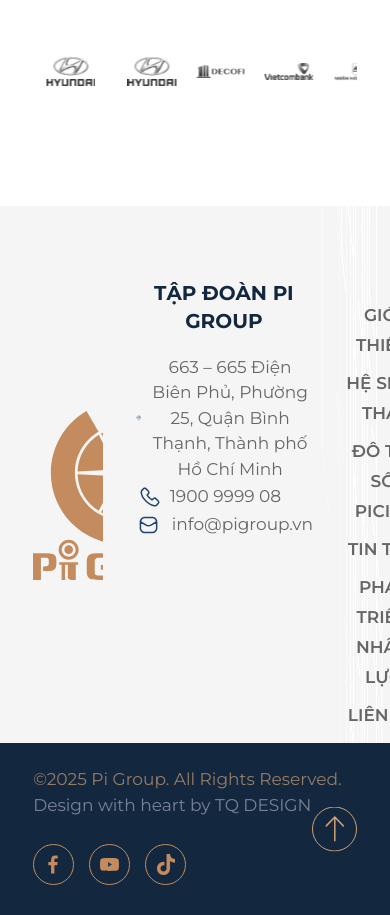
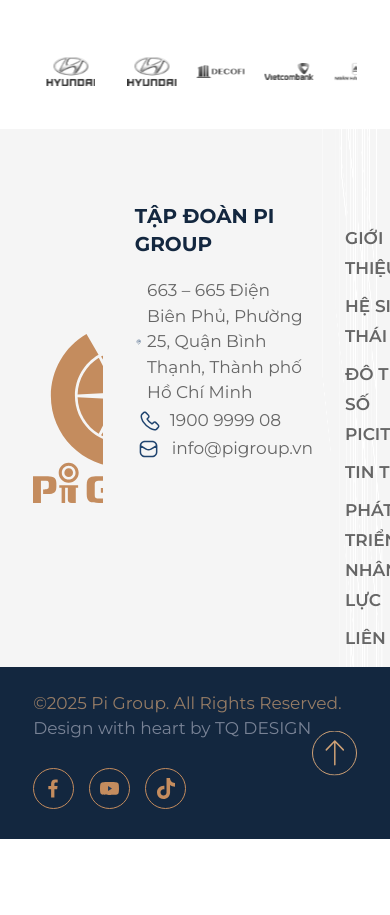
Before and after one commit to bongbay1231805/pin, a Next.js app: page /en/about in a window 390 px wide. Shown: the part 5100-6015 px from the top of the page. After the commit the page ends 5939 px from the top, so only its background shows below. Built offline with nearby package versions, Linux system fonts and the light colour scheme.

Commit message:
Update 04.02AM 28.5

```diff
--- a/src/app/(public)/[locale]/about/page.tsx
+++ b/src/app/(public)/[locale]/about/page.tsx
@@ -45,7 +45,7 @@ export default function About() {
       <Timeline />
       <Philosophy />
       <Business />
-      <div className='mb-[96px]'>
+      <div className='boxanimation fade-in-up-medium mb-[5%] 2xl:mb-[96px]'>
         <Partners />
       </div>
     </>
--- a/src/app/(public)/[locale]/page.tsx
+++ b/src/app/(public)/[locale]/page.tsx
@@ -37,16 +37,14 @@ export default function Index() {
     <>
       <ClientUseRef />
       <Utilitie />
-      <div className='relative'>
-        <SmartCity />
-      </div>
-      <div className="mx-auto max-w-[83%] 2xl:max-w-[1580px]">
+      <SmartCity />
+      <div className="boxanimation fade-in-up-medium mx-auto max-w-[83%] 2xl:max-w-[1580px]">
         <SkyPart />
       </div>
-      <div className="mx-auto max-w-[83%] 2xl:max-w-[1580px] border-b-1 border-gray-2">
+      <div className="boxanimation fade-in-up-medium mx-auto max-w-[83%] 2xl:max-w-[1580px] border-b-1 border-gray-2">
         <Values />
       </div>
-      <div className='mb-[96px]'>
+      <div className='boxanimation fade-in-up-medium mb-[5%] 2xl:mb-[96px]'>
         <Partners />
       </div>
     </>
--- a/src/components/client/UseRef.tsx
+++ b/src/components/client/UseRef.tsx
@@ -10,9 +10,9 @@ export default function ClientUseRef() {
   return (
     <>
       <HomeHero onScrollToDigitalCity={scrollToDigitalCity} />
-      <div className="relative bg-no-repeat bg-position-[0_-75px] bg-size-[20%_60%] xl:bg-size-[15%_75%] lg:bg-size-[10%_60%] 2xl:bg-size-[contain]">
+      <div className="boxanimation fade-in-up-medium relative bg-no-repeat bg-position-[0_-75px] bg-size-[20%_60%] xl:bg-size-[15%_75%] lg:bg-size-[10%_60%] 2xl:bg-size-[contain]">
         <div className='absolute top-[-10%] 2xl:top-[-100px] left-0 -translate-x-1/2 max-w-[28%]'>
-          <svg width="544" height="518" viewBox="0 0 544 518" fill="none" xmlns="http://www.w3.org/2000/svg">
+          <svg className='max-w-full' width="544" height="518" viewBox="0 0 544 518" fill="none" xmlns="http://www.w3.org/2000/svg">
             <g opacity="0.4">
               <path className="animate-half-circle origin-[50%_50%]!"  d="M65.7464 371.636C-2.17311 259.25 40.3992 122.167 162.869 60.4141" stroke="#4C73A8" strokeWidth="0.75" strokeLinecap="round" />
               <path className="animate-half-circle origin-[50%_50%]!"  d="M67.5533 370.635C68.0948 371.562 67.7143 372.718 66.7119 373.219C65.7094 373.72 64.4581 373.368 63.9166 372.441C63.3751 371.514 63.7557 370.358 64.7581 369.857C65.7606 369.356 67.0119 369.708 67.5533 370.635Z" fill="#4C73A8" />
--- a/src/components/footer/Footer.tsx
+++ b/src/components/footer/Footer.tsx
@@ -7,9 +7,9 @@ export function Footer() {
     window.scrollTo({ top: 0, behavior: 'smooth' });
   };
   return (
-    <footer className={`bg-gray-3 text-white  text-center sm:text-left`}>
+    <footer className={`bg-gray-3 text-white text-left`}>
       <div className={`pt-16 ${styles.bgfooter}`}>
-        <div className={`mx-auto max-w-[83%] 2xl:max-w-[1580px]`}>
+        <div className={`boxanimation fade-in-up-medium mx-auto max-w-[83%] 2xl:max-w-[1580px]`}>
           <div className="grid grid-cols-[21.5%_1fr_23.5%] 2xl:grid-cols-[340px_1fr_370px] gap-8">
             <div className="flex items-center justify-normal boxanimation reveal-text">
               <Link href="/" className="flex-shrink-0 flex items-center">
@@ -51,7 +51,7 @@ export function Footer() {
             </div>
           </div>
         </div>
-        <div className=" bg-gray-4 text-center mt-[3.5%] 2xl:mt-[65px]">
+        <div className="bg-gray-4 text-center mt-[3.5%] 2xl:mt-[65px]">
           <div className="relative  pb-[30px] grid grid-cols-1 md:grid-cols-3 m-auto text-left max-w-[83%] 2xl:max-w-[1580px]">
             <div>
               <p className="text-yellow-2/70 pt-[24px] boxanimation reveal-text">©2025 Pi Group. All Rights Reserved.</p>
--- a/src/components/globals.css
+++ b/src/components/globals.css
@@ -68,14 +68,12 @@ strong {
   }
   @keyframes reveal-text {
     0% {
-      transform: translateX(17%);
-      clip-path: inset(0px 50% 0px 50%);
-      -webkit-clip-path: inset(0px 50% 0px 50%);
+      clip-path: inset(50%);
+      -webkit-clip-path: inset(50%);
     }
     100% {
-      clip-path: inset(0px 0px 0px 0px);
-      -webkit-clip-path: inset(0px 0px 0px 0px);
-      transform: translateX(0%);
+      clip-path: inset(0px);
+      -webkit-clip-path: inset(0px);
       opacity: 1;
     }
   }
@@ -125,7 +123,7 @@ strong {
     @apply animate-reveal-text;
   }
   .fade-in-up-medium {
-    @apply opacity-0 transform translate-y-[200px] transform-3d relative;
+    @apply opacity-0 transform relative;
   }
   .fade-in-up-medium.show {
     @apply animate-fade-in-up-medium;
--- a/src/components/home/SmartCity.tsx
+++ b/src/components/home/SmartCity.tsx
@@ -30,9 +30,9 @@ export function SmartCity() {
   }, []);
   return (
     <>
-      <section className="relative">
+      <section className="relative boxanimation fade-in-up-medium">
         <div className='absolute top-[-10%] 2xl:top-[-100px] right-0 translate-x-[50%] overflow-x-hidden max-w-[28%]'>
-          <svg width="544" height="518" viewBox="0 0 544 518" fill="none" xmlns="http://www.w3.org/2000/svg">
+          <svg className='max-w-full' width="544" height="518" viewBox="0 0 544 518" fill="none" xmlns="http://www.w3.org/2000/svg">
             <g opacity="0.4">
               <path className="animate-half-circle origin-[50%_50%]!" d="M65.7464 371.636C-2.17311 259.25 40.3992 122.167 162.869 60.4141" stroke="#4C73A8" strokeWidth="0.75" strokeLinecap="round" />
               <path className="animate-half-circle origin-[50%_50%]!" d="M67.5533 370.635C68.0948 371.562 67.7143 372.718 66.7119 373.219C65.7094 373.72 64.4581 373.368 63.9166 372.441C63.3751 371.514 63.7557 370.358 64.7581 369.857C65.7606 369.356 67.0119 369.708 67.5533 370.635Z" fill="#4C73A8" />
--- a/src/components/home/Utilitie.tsx
+++ b/src/components/home/Utilitie.tsx
@@ -4,7 +4,7 @@ import { forwardRef } from 'react';
 const Utilitie = forwardRef<HTMLDivElement>((props, ref) => {
   return (
     <>
-      <div className="mx-auto mt-[5px] max-w-[83%] 2xl:max-w-[1580px]" ref={ref}>
+      <div className="boxanimation fade-in-up-medium mx-auto mt-[5px] max-w-[83%] 2xl:max-w-[1580px]" ref={ref}>
         <div className="relative">
           <div className="inset-0">
             <Image
```
